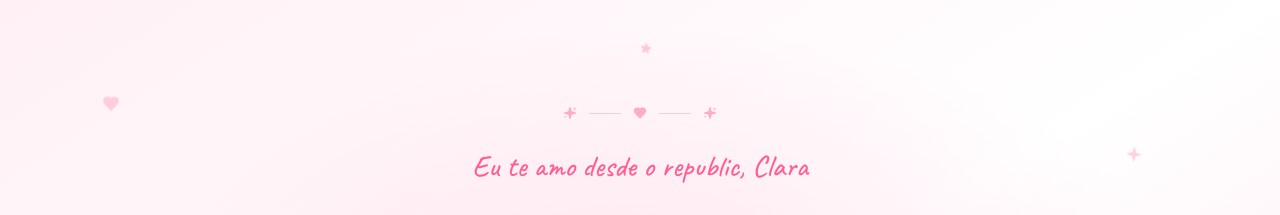
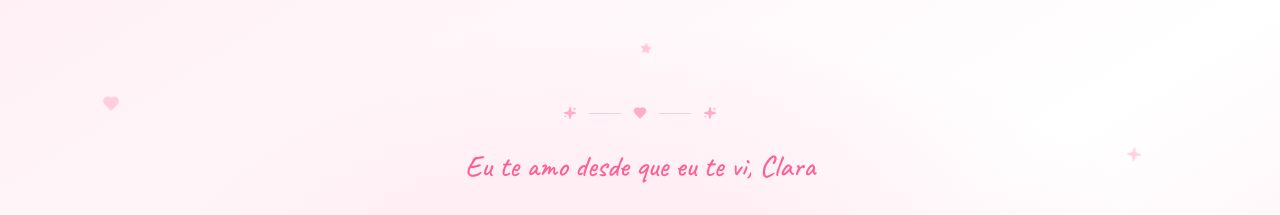
Before and after one commit to antonioMiguel1405/Clara, a React (Vite) app: page / in a window 1280 px wide. Shown: the top 215 px of the page. Built offline with nearby package versions, Linux system fonts and the light colour scheme; a web font is replaced by a local one.

Commit message:
Atualizar o content.js

```diff
--- a/src/data/content.js
+++ b/src/data/content.js
@@ -5,7 +5,7 @@
 
 // --- Textos da tela inicial ---------------------------------
 export const intro = {
-  eyebrow: "Eu te amo desde o republic, Clara",
+  eyebrow: "Eu te amo desde que eu te vi, Clara",
   word: 'Isso é só um pouco do que eu sinto por você',
   subtitle:
     'Cada vez que eu te vejo,\nMeu coração começa a bater diferente.',
```
